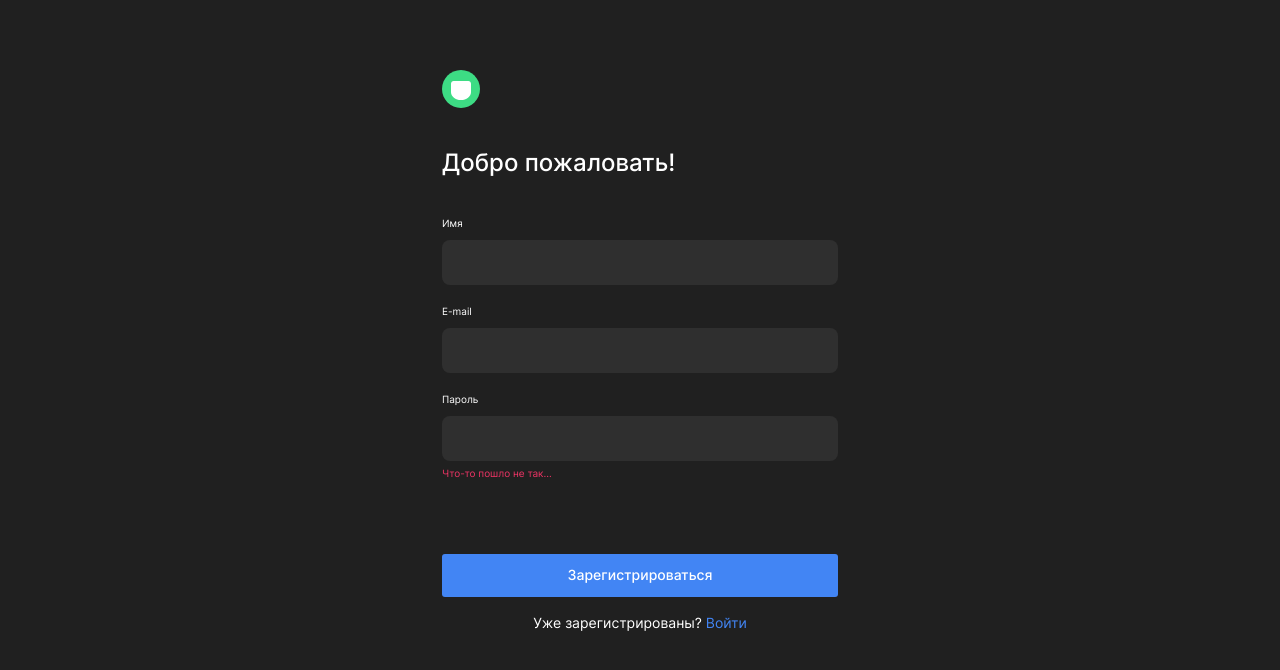
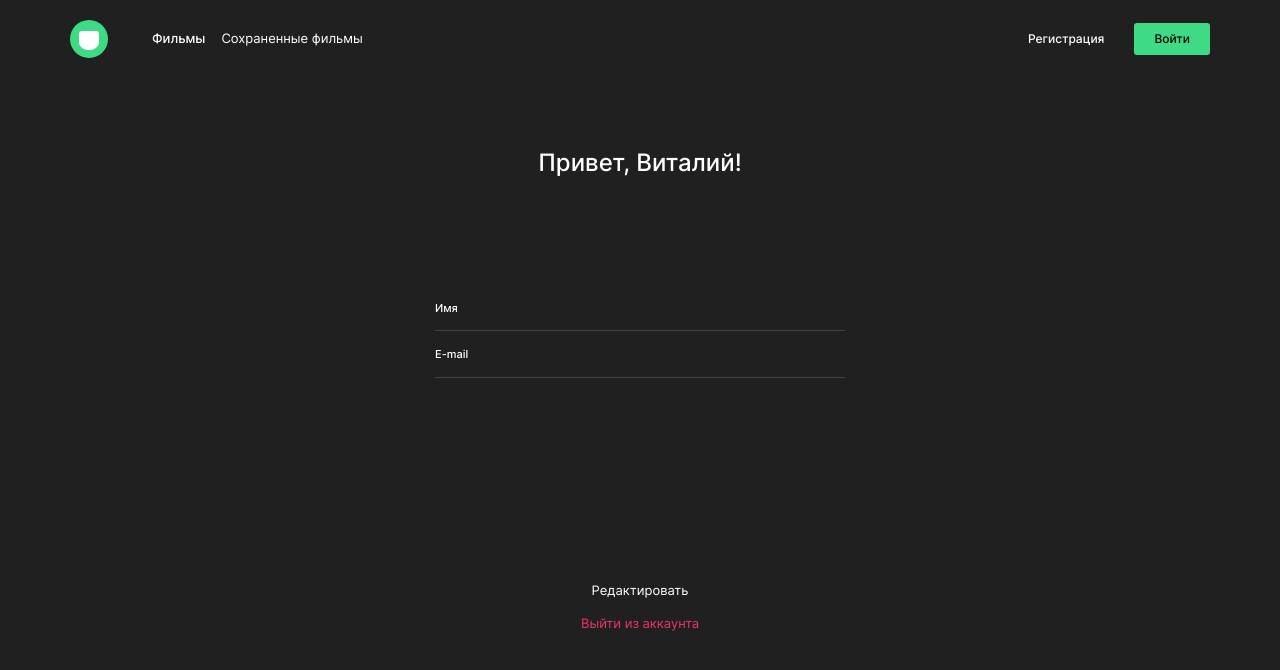
Before and after one commit to famovkin/movies-explorer-frontend, a React (Create React App) app: page /movies in a window 1280 px wide. Shown: the top 670 px of the page. Built offline with nearby package versions, Linux system fonts and the light colour scheme.

Commit message:
feat: сверстать profile

```diff
--- a/src/components/App/App.jsx
+++ b/src/components/App/App.jsx
@@ -5,6 +5,7 @@ import SavedMovies from "../SavedMovies/SavedMovies";
 import NotFound from "../NotFound/NotFound";
 import Register from "../Register/Register";
 import Login from "../Login/Login";
+import Profile from "../Profile/Profile";
 
 function App() {
   return (
@@ -14,7 +15,8 @@ function App() {
       {/* <SavedMovies /> */}
       {/* <NotFound /> */}
       {/* <Login /> */}
-      <Register />
+      {/* <Register /> */}
+      <Profile />
     </div>
   );
 }
--- a/src/components/Button/Button.css
+++ b/src/components/Button/Button.css
@@ -8,15 +8,28 @@
   font-weight: 500;
   line-height: 1.33;
   cursor: pointer;
+  color: #fff;
 }
 
-.button_type_none {
+.button_type_header {
+  border-radius: 3px;
+  color: black;
+}
+
+@media (max-width: 500px) {
+  .button_type_header {
+    font-size: 10px;
+    line-height: 1.6;
+    padding: 5px 10px;
+  }
+}
+
+.button_type_white-text {
   color: #fff;
 }
 
 .button_type_green {
   background-color: #3ddc84;
-  border-radius: 3px;
 }
 
 .button_type_blue {
@@ -34,7 +47,6 @@
 .button_type_card {
   border-radius: 30px;
   padding: 0;
-  color: #fff;
   width: 100px;
   height: 29px;
   font-size: 12px;
@@ -45,7 +57,6 @@
   width: 320px;
   height: 36px;
   border-radius: 6px;
-  color: #fff;
   background-color: #2f2f2f;
 }
 
@@ -71,10 +82,8 @@
 .button_type_submit {
   width: 100%;
   padding: 13px 0;
-  color: #fff;
   border-radius: 3px;
   font-size: 14px;
-  font-weight: 500;
   line-height: 1.21;
   margin-bottom: 18px;
 }
@@ -84,3 +93,18 @@
     font-size: 12px;
   }
 }
+
+.button_type_profile {
+  font-size: 13px;
+  font-weight: 400;
+}
+
+@media (max-width: 500px) {
+  .button_type_profile {
+    font-size: 12px;
+  }
+}
+
+.button_type_red-text {
+  color: #ee3465;
+}
--- a/src/components/Header/Header.css
+++ b/src/components/Header/Header.css
@@ -52,6 +52,12 @@
   cursor: pointer;
 }
 
+@media (max-width: 500px) {
+  .header__account-menu {
+    margin-right: 5px;
+  }
+}
+
 .header__burger-icon {
   display: none;
 }
--- a/src/components/Header/Header.jsx
+++ b/src/components/Header/Header.jsx
@@ -11,7 +11,7 @@ import "./Header.css";
 
 function Header() {
   const [isSidebarOpen, setIsSidebarOpen] = useState(false);
-  const isAuth = true; // для смены кнопок
+  const isAuth = false; // для смены кнопок
 
   const sidebarHandler = () => setIsSidebarOpen(!isSidebarOpen);
 
@@ -30,8 +30,12 @@ function Header() {
             <AccountButton />
           ) : (
             <>
-              <Button className="button_type_none">Регистрация</Button>
-              <Button className="button_type_green">Войти</Button>
+              <Button className="button_type_header button_type_white-text">
+                Регистрация
+              </Button>
+              <Button className="button_type_header button_type_green">
+                Войти
+              </Button>
             </>
           )}
         </div>
--- a/src/components/Input/Input.css
+++ b/src/components/Input/Input.css
@@ -1,7 +1,49 @@
+.unauth-page__input {
+  margin-bottom: 2px;
+}
+
+.input_type_profile {
+  display: flex;
+  justify-content: space-between;
+  align-items: center;
+  gap: 10px;
+  border-bottom: 1px solid #424242;
+  transition: all 0.3s ease-in-out;
+  padding-bottom: 15px;
+  margin-bottom: 5px;
+}
+
+.input_type_profile:last-of-type {
+  margin-bottom: 0;
+}
+
+@media (max-width: 768px) {
+  .input_type_profile {
+    margin-bottom: 4px;
+  }
+}
+
+@media (max-width: 500px) {
+  .input_type_profile {
+    margin-bottom: 6px;
+  }
+}
+
+.input_type_profile:focus-within {
+  border-bottom: 1px solid #3ddc84;
+}
+
 .input__label {
   display: block;
   font-size: 10px;
   margin-bottom: 11px;
+}
+
+.input__label_type_profile {
+  margin-bottom: 0;
+  font-size: 11px;
+  font-weight: 500;
+  flex-basis: 50px;
 }
 
 .input__field {
@@ -17,6 +59,27 @@
   font-size: 13px;
 }
 
+.input__field_type_unauth {
+  border: none;
+  transition: all 0.2s ease-in-out;
+}
+
+.input__field_type_unauth:focus-within {
+  border: 1px solid #3ddc84;
+  height: 45px;
+  box-sizing: border-box;
+}
+
+.input__field_type_profile {
+  background-color: transparent;
+  border-radius: 0;
+  padding: 16px 0;
+  margin-bottom: 0;
+  text-align: right;
+  font-size: 11px;
+  padding: 0;
+}
+
 .input__error {
   display: block;
   font-size: 10px;
@@ -24,6 +87,6 @@
   height: 12px;
 }
 
-.unauth-page__input {
-  margin-bottom: 2px;
+.input__error_type_profile {
+  text-align: right;
 }
--- a/src/components/Input/Input.jsx
+++ b/src/components/Input/Input.jsx
@@ -2,15 +2,27 @@ import React from "react";
 
 import "./Input.css";
 
-function Input({ label, type, error }) {
+function Input({ label, type, error, modifier }) {
   return (
-    <div className="input unauth-page__input">
-      <label className="input__label" forhtml={type}>
-        {label}
-      </label>
-      <input className="input__field" type="text" id={type} name={type}></input>
-      <span className="input__error">{error}</span>
-    </div>
+    <>
+      <div className={`input unauth-page__input input_type_${modifier}`}>
+        <label
+          className={`input__label input__label_type_${modifier}`}
+          htmlFor={type}
+        >
+          {label}
+        </label>
+        <input
+          className={`input__field input__field_type_${modifier}`}
+          type="text"
+          id={type}
+          name={type}
+        ></input>
+      </div>
+      <span className={`input__error input__error_type_${modifier}`}>
+        {error}
+      </span>
+    </>
   );
 }
 
--- a/src/components/Login/Login.jsx
+++ b/src/components/Login/Login.jsx
@@ -11,8 +11,8 @@ function Login() {
     <UnauthPage title="Рады видеть!">
       <form className="login" name="login">
         <div className="login__inputs">
-          <Input label="E-mail" type="email" />
-          <Input label="Пароль" type="password" />
+          <Input label="E-mail" type="email" modifier="unauth" />
+          <Input label="Пароль" type="password" modifier="unauth" />
         </div>
         <Button className="button_type_blue button_type_submit" type="submit">
           Войти
--- /dev/null
+++ b/src/components/Profile/Profile.css
@@ -0,0 +1,65 @@
+.profile {
+  min-height: 100vh;
+  box-sizing: border-box;
+}
+
+.profile__container {
+  margin: 0 auto;
+  max-width: 410px;
+  line-height: 1.21;
+  padding: 51px 0 40px;
+}
+
+@media (max-width: 768px) {
+  .profile__container {
+    padding-top: 206px;
+  }
+}
+
+@media (max-width: 500px) {
+  .profile__container {
+    padding-top: 51px;
+    max-width: calc(100% - 60px);
+  }
+}
+
+.profile__title {
+  margin: 0;
+  text-align: center;
+  margin-bottom: 125px;
+  font-size: 24px;
+  font-weight: 500;
+}
+
+@media (max-width: 768px) {
+  .profile__title {
+    margin-bottom: 99px;
+  }
+}
+
+@media (max-width: 500px) {
+  .profile__title {
+    margin-bottom: 80px;
+  }
+}
+
+.profile__form {
+  margin-bottom: 184px;
+}
+
+@media (max-width: 768px) {
+  .profile__form {
+    margin-bottom: 176px;
+  }
+}
+
+@media (max-width: 500px) {
+  .profile__form {
+    margin-bottom: 343px;
+  }
+}
+
+.profile__buttons {
+  display: flex;
+  flex-direction: column;
+}
--- /dev/null
+++ b/src/components/Profile/Profile.jsx
@@ -0,0 +1,29 @@
+import React from "react";
+
+import Header from "../Header/Header";
+import Input from "../Input/Input";
+import Button from "../Button/Button";
+import "./Profile.css";
+
+function Profile() {
+  return (
+    <section className="profile">
+      <Header />
+      <div className="profile__container">
+        <h2 className="profile__title">Привет, Виталий!</h2>
+        <form className="profile__form">
+          <Input label="Имя" type="name" modifier="profile" />
+          <Input label="E-mail" type="email" modifier="profile" />
+        </form>
+        <div className="profile__buttons">
+          <Button className="button_type_profile">Редактировать</Button>
+          <Button className="button_type_profile button_type_red-text">
+            Выйти из аккаунта
+          </Button>
+        </div>
+      </div>
+    </section>
+  );
+}
+
+export default Profile;
--- a/src/components/Register/Register.jsx
+++ b/src/components/Register/Register.jsx
@@ -10,12 +10,13 @@ function Register() {
     <UnauthPage title="Добро пожаловать!">
       <form className="register" name="register">
         <div className="register__inputs">
-          <Input label="Имя" type="name" />
-          <Input label="E-mail" type="email" />
+          <Input label="Имя" type="name" modifier="unauth" />
+          <Input label="E-mail" type="email" modifier="unauth" />
           <Input
             label="Пароль"
             type="password"
             error="Что-то пошло не так..."
+            modifier="unauth"
           />
         </div>
         <Button className="button_type_blue button_type_submit" type="submit">
```
